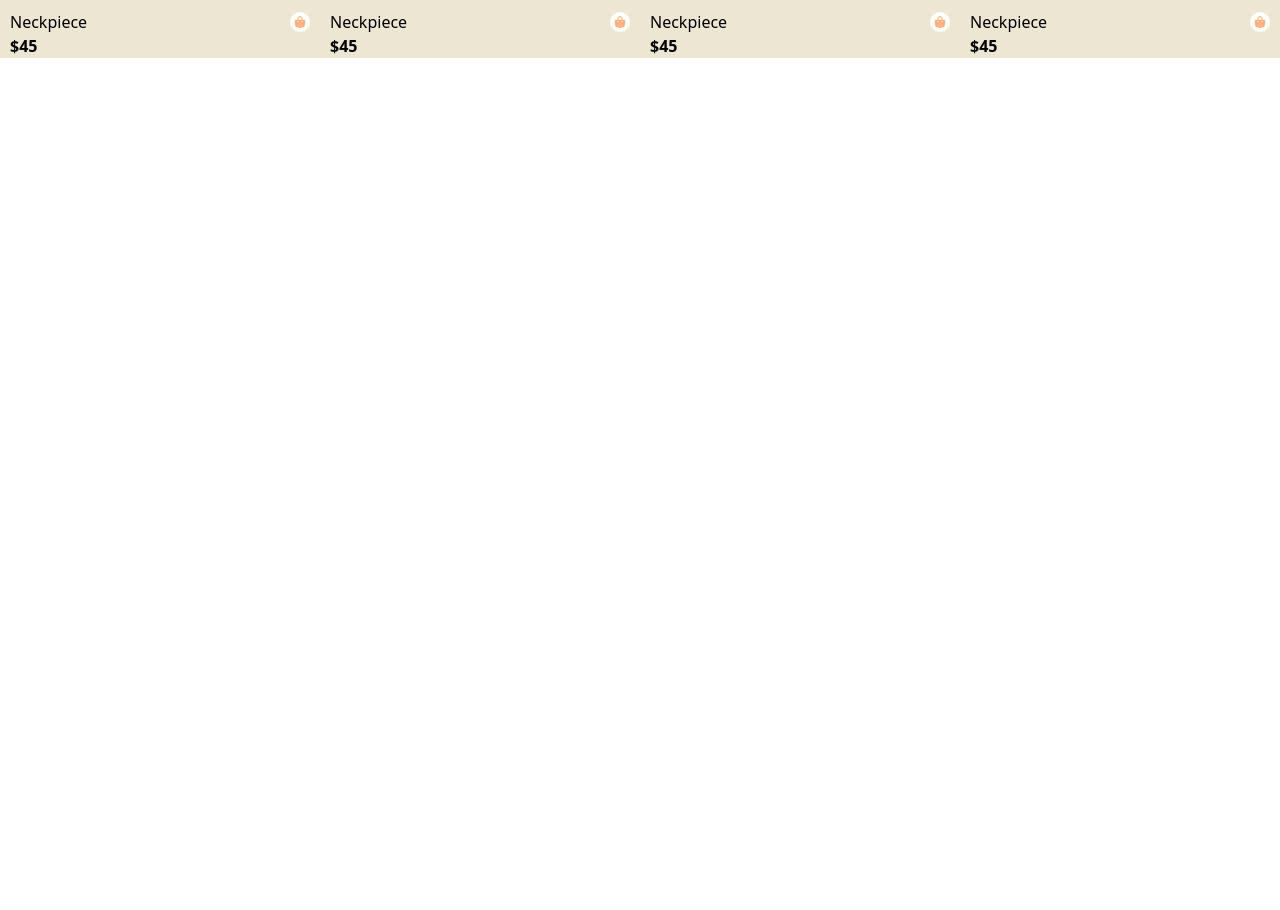
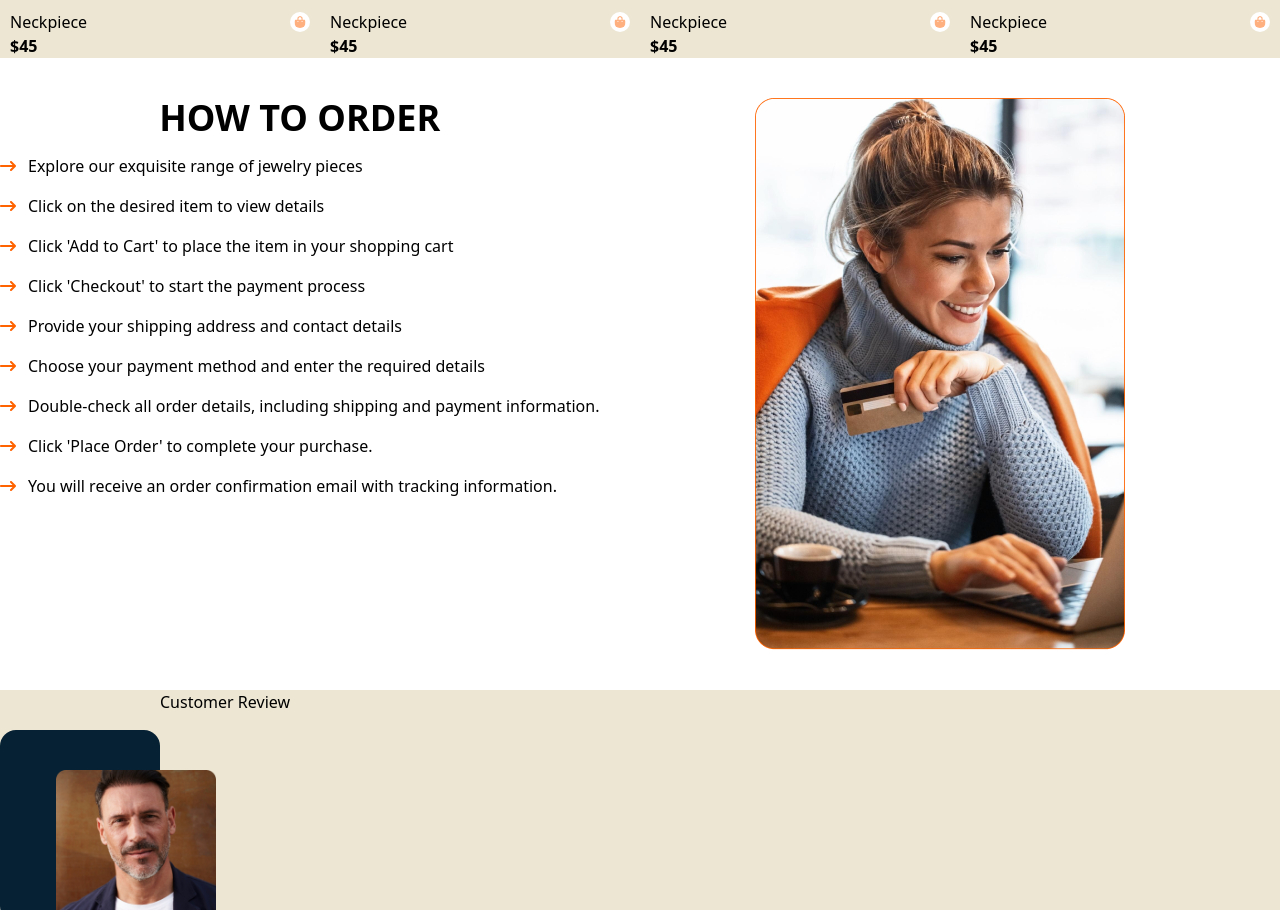
Before and after one commit to Jamon745/Timbu-online-store, a React (Vite) app: page / in a window 1280 px wide. Shown: the part 1890-2800 px from the top of the page. Before the commit the page ends 1948 px from the top, so only its background shows below. Built offline with nearby package versions, Linux system fonts and the light colour scheme.

Commit message:
Steps to Order

```diff
--- a/src/Components/Pages/Products.jsx
+++ b/src/Components/Pages/Products.jsx
@@ -3,16 +3,17 @@ import Vector2 from "../../assets/Images/fa-solid_shipping-fast.png";
 import Vector3 from "../../assets/Images/subway_tick.png";
 import Vector4 from "../../assets/Images/flowbite_wallet-solid.png";
 import { ProductData } from "./ProductData";
-import { FaBagShopping, FaHeart } from "react-icons/fa6";
+import { FaArrowRightLong, FaBagShopping, FaHeart } from "react-icons/fa6";
+import GuidianImg from "../../assets/Images/Shopping girl using shopping card.png";
+import ReviewImg from "../../assets/Images/Rectangle 23.png";
 
 const Products = () => {
   return (
     <div className="bg-[#ece6d3] h-auto">
-
       {/* section for displaying service benefits to our Customers */}
 
       <div className="container mx-auto bg-[#d9d9d9] h-[250px] rounded-2xl flex items-center justify-center text-center mt-10">
-        <div className="flex flex-col p-1 border-r-2 border-gray-500 px-4 w-[300px]">
+        <div className="flex flex-col p-1 border-r-2 border-gray-500 w-[300px]">
           <img
             className="bg-white rounded-full p-1 self-center"
             src={Vector1}
@@ -57,26 +58,102 @@ const Products = () => {
       <div>
         <h1 className="text-center font-bold text-2xl mt-12 ">Our Products</h1>
         <ul className="flex items-center gap-6 justify-evenly mt-10 h-10">
-                  <li className="bg-primary w-20 rounded-lg px-2 py-2 text-center hover:border-2 hover:border-secondary">All</li>
+          <li className="bg-primary w-20 rounded-lg px-2 py-2 text-center hover:border-2 hover:border-secondary">
+            All
+          </li>
           <li className="hover:border-b-2 hover:border-secondary">Necklace</li>
           <li className="hover:border-b-2 hover:border-secondary">Earings</li>
-                  <li className="hover:border-b-2 hover:border-secondary">Wristwatches</li>
-                  <li className="hover:border-b-2 hover:border-secondary">Leg Chains</li>
+          <li className="hover:border-b-2 hover:border-secondary">
+            Wristwatches
+          </li>
+          <li className="hover:border-b-2 hover:border-secondary">
+            Leg Chains
+          </li>
           <li className="hover:border-b-2 hover:border-secondary">Bangles</li>
-                  <li className="hover:border-b-2 hover:border-secondary">Nose Rings</li>
+          <li className="hover:border-b-2 hover:border-secondary">
+            Nose Rings
+          </li>
         </ul>
         <div className="grid grid-cols-4">
-
           {ProductData.map((data) => (
             <div key={data.id} className="mx-auto mt-10">
               <img src={data.img} width="300px" height="300px" alt="" />
-                        < FaHeart className="text-primary outline-transparent text-xl hover:translate-y-1 bg-white rounded-full p-1 absolute -mt-64 ml-60"/>
-                        <p className="flex items-center justify-between mt-3">{data.description} <FaBagShopping className="text-primary/50 bg-white rounded-full p-1 text-xl"/></p>
+              <FaHeart className="text-primary outline-transparent text-xl hover:translate-y-1 bg-white rounded-full p-1 absolute -mt-64 ml-60" />
+              <p className="flex items-center justify-between mt-3">
+                {data.description}{" "}
+                <FaBagShopping className="text-primary/50 bg-white rounded-full p-1 text-xl" />
+              </p>
               <h3 className="font-semibold">{data.price}</h3>
             </div>
           ))}
         </div>
+        {/* How to order section */}
+        <div className=" bg-white py-10">
+          <div className="flex container mx-auto">
+            {/* Steps to Order */}
+            <div>
+              <h1 className="text-center text-4xl uppercase font-semibold">
+                How to Order
+              </h1>
+              <p className="flex items-center gap-3 mt-4">
+                <FaArrowRightLong className="text-primary " />
+                Explore our exquisite range of jewelry pieces
+              </p>
+              <p className="flex items-center gap-3 mt-4">
+                <FaArrowRightLong className="text-primary " />
+                Click on the desired item to view details
+              </p>
+              <p className="flex items-center gap-3 mt-4">
+                <FaArrowRightLong className="text-primary " />
+                Click &apos;Add to Cart&apos; to place the item in your shopping
+                cart
+              </p>
+              <p className="flex items-center gap-3 mt-4">
+                <FaArrowRightLong className="text-primary " />
+                Click &apos;Checkout&apos; to start the payment process
+              </p>
+              <p className="flex items-center gap-3 mt-4">
+                <FaArrowRightLong className="text-primary " />
+                Provide your shipping address and contact details
+              </p>
+              <p className="flex items-center gap-3 mt-4">
+                <FaArrowRightLong className="text-primary " />
+                Choose your payment method and enter the required details
+              </p>
+              <p className="flex items-center gap-3 mt-4">
+                <FaArrowRightLong className="text-primary " />
+                Double-check all order details, including shipping and payment
+                information.
+              </p>
+              <p className="flex items-center gap-3 mt-4">
+                <FaArrowRightLong className="text-primary " />
+                Click &apos;Place Order&apos; to complete your purchase.
+              </p>
+              <p className="flex items-center gap-3 mt-4">
+                <FaArrowRightLong className="text-primary " />
+                You will receive an order confirmation email with tracking
+                information.
+              </p>
+            </div>
 
+            {/* order guidian images */}
+            <div className="mx-auto">
+              <img src={GuidianImg} height="551.18px" width="370px" alt="" />
+            </div>
+          </div>
+        </div>
+      </div>
+
+      {/* Customer testimonial */}
+      <div>
+        <div className="container mx-auto flex h-[50vh]">
+          <div className="bg-secondary max-h-48 max-w-40 rounded-2xl mt-10">
+            <img src={ReviewImg} className="mt-10 ml-14 relative" alt="" />
+          </div>
+          <div>
+            <h1>Customer Review</h1>
+          </div>
+        </div>
       </div>
     </div>
   );
```
Also changed, not shown: src/assets/Images/Rectangle 23.png (added), src/assets/Images/Shopping girl using shopping card.png (added). Lines whose indentation alone changed are shown as unchanged.
